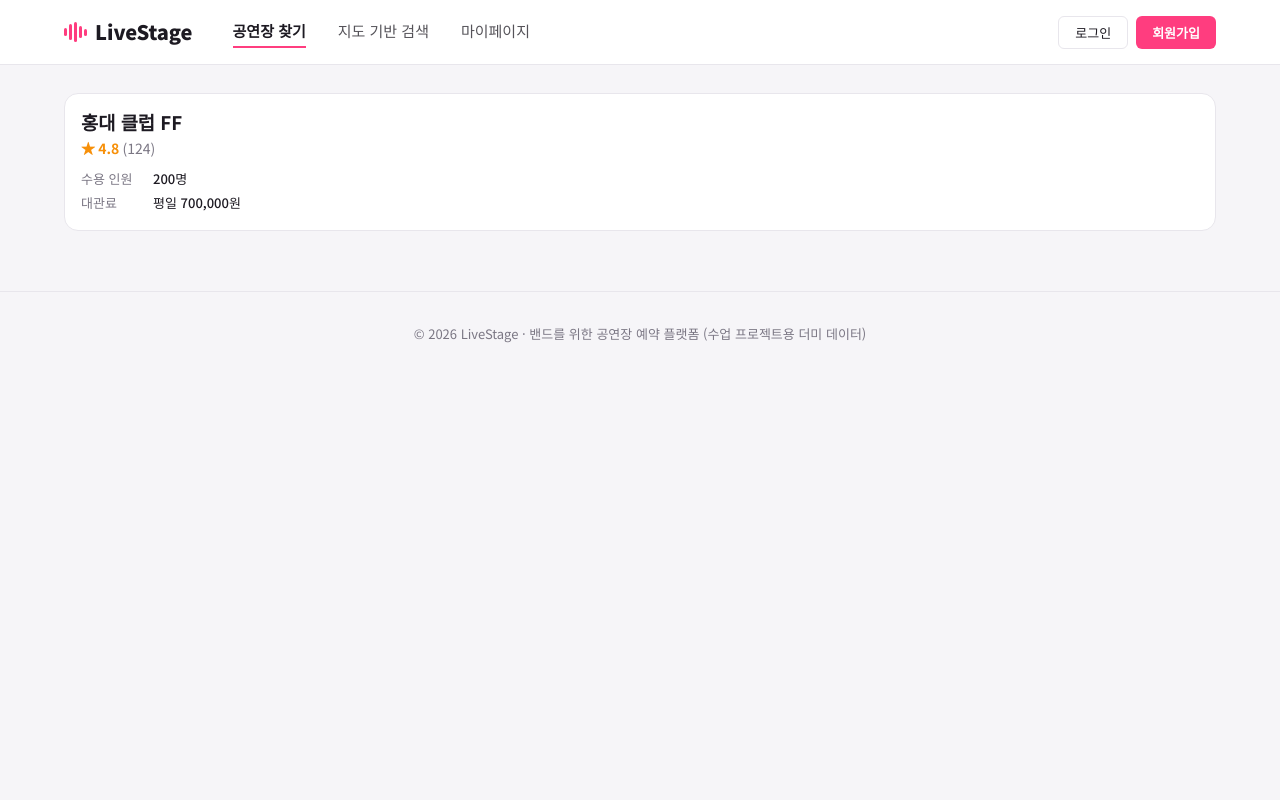
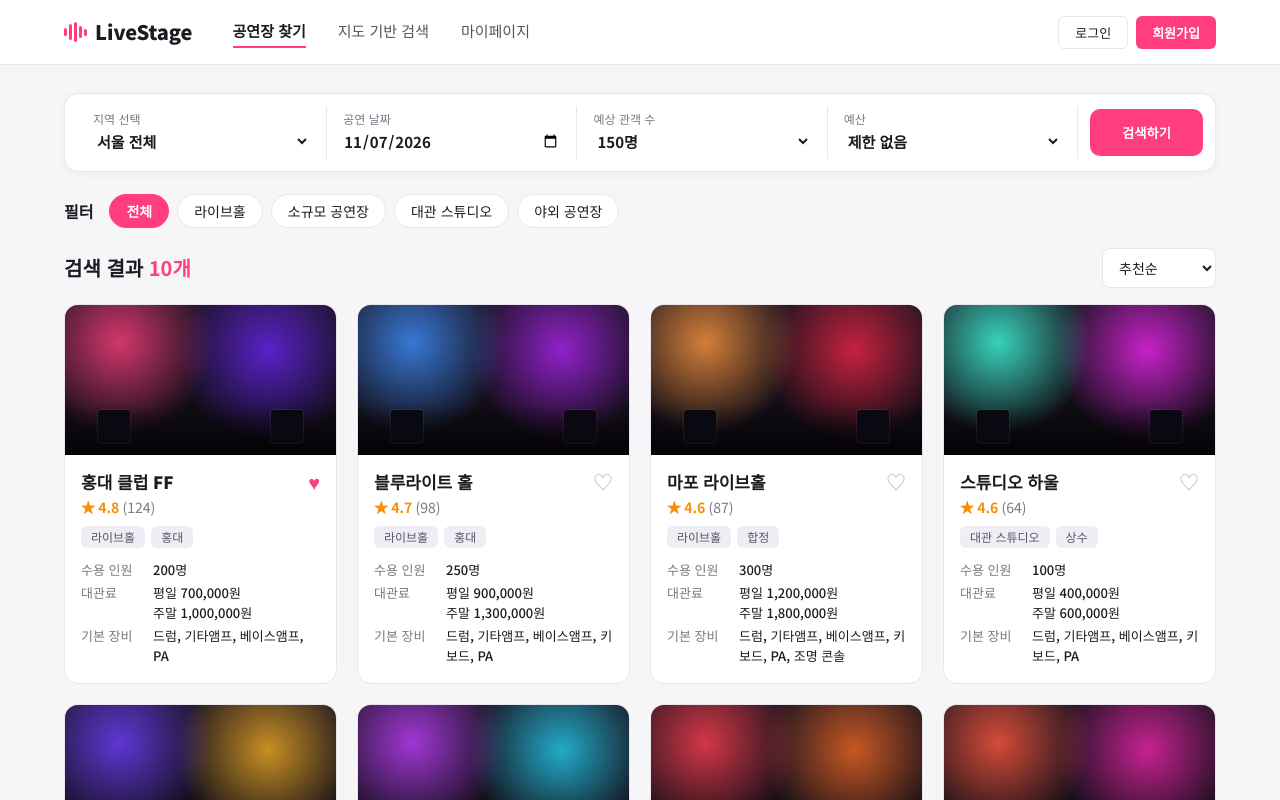
Before and after one commit to debugging-bot/livestage, a React (Vite) app: page /#/search in a window 1280 px wide. Shown: the top 800 px of the page. Built offline with nearby package versions, Linux system fonts and the light colour scheme.

Commit message:
조원3: VenueCard 데이터 연결, SearchResults 검색 필터

```diff
--- a/src/components/VenueCard.jsx
+++ b/src/components/VenueCard.jsx
@@ -1,19 +1,70 @@
-export default function VenueCard() {
+import { useNavigate } from "react-router-dom";
+import VenueImage from "./VenueImage";
+import { useReservations } from "../context/ReservationContext";
+import { dayStatus, formatPrice } from "../utils";
+export default function VenueCard({ venue, date }) {
+  const navigate = useNavigate();
+  const { reservations, isFavorite, toggleFavorite } = useReservations();
+  const status = date ? dayStatus(venue.id, date, reservations) : null;
+  const open = status === "available";
+  const go = () =>
+    navigate(`/venues/${venue.id}${date ? `?date=${date}` : ""}`);
+  const fav = isFavorite(venue.id);
   return (
-    <article className="vcard">
+    <article
+      className={`vcard ${status && !open ? "closed" : ""}`}
+      onClick={go}
+      role="link"
+      tabIndex={0}
+      onKeyDown={(e) => e.key === "Enter" && go()}
+    >
+      <VenueImage venue={venue} className="vcard-img">
+        {status && (
+          <span className={`badge ${open ? "badge-green" : "badge-red"}`}>
+            {open ? "예약 가능" : "예약 마감"}
+          </span>
+        )}
+      </VenueImage>
       <div className="vcard-body">
-        <h3>홍대 클럽 FF</h3>
+        <div className="vcard-top">
+          <h3>{venue.name}</h3>
+          <button
+            className={`heart ${fav ? "on" : ""}`}
+            aria-label="찜하기"
+            onClick={(e) => {
+              e.stopPropagation();
+              toggleFavorite(venue.id);
+            }}
+          >
+            {fav ? "♥" : "♡"}
+          </button>
+        </div>
         <div className="rating">
-          ★ 4.8 <span>(124)</span>
+          ★ {venue.rating} <span>({venue.reviewCount})</span>
+        </div>
+        <div className="tags">
+          {venue.tags.map((t) => (
+            <span key={t} className="tag">
+              {t}
+            </span>
+          ))}
         </div>
         <dl className="vinfo">
           <div>
             <dt>수용 인원</dt>
-            <dd>200명</dd>
+            <dd>{venue.capacity}명</dd>
           </div>
           <div>
             <dt>대관료</dt>
-            <dd>평일 700,000원</dd>
+            <dd>
+              평일 {formatPrice(venue.basePrice)}
+              <br />
+              주말 {formatPrice(venue.weekendPrice)}
+            </dd>
+          </div>
+          <div>
+            <dt>기본 장비</dt>
+            <dd>{venue.equipment.join(", ")}</dd>
           </div>
         </dl>
       </div>
--- a/src/pages/SearchResults.jsx
+++ b/src/pages/SearchResults.jsx
@@ -1,8 +1,92 @@
+import { useMemo, useState } from "react";
+import { useSearchParams } from "react-router-dom";
+import SearchBar from "../components/SearchBar";
 import VenueCard from "../components/VenueCard";
+import { CATEGORIES, VENUES } from "../data/venues";
+import { dayPrice } from "../utils";
+const SORTS = [
+  "추천순",
+  "가격 낮은순",
+  "가격 높은순",
+  "수용 인원순",
+  "후기 많은순",
+];
 export default function SearchResults() {
+  const [sp] = useSearchParams();
+  const region = sp.get("region") || "서울 전체";
+  const date = sp.get("date") || "";
+  const people = Number(sp.get("people") || 0);
+  const budget = Number(sp.get("budget") || 0);
+  const [cat, setCat] = useState("전체");
+  const [sort, setSort] = useState("추천순");
+  const results = useMemo(() => {
+    const list = VENUES.filter(
+      (v) =>
+        (region === "서울 전체" || v.region === region) &&
+        v.capacity >= people &&
+        (budget === 0 || dayPrice(v, date) <= budget) &&
+        (cat === "전체" || v.category === cat),
+    );
+    const sorters = {
+      추천순: (a, b) => b.rating - a.rating,
+      "가격 낮은순": (a, b) => dayPrice(a, date) - dayPrice(b, date),
+      "가격 높은순": (a, b) => dayPrice(b, date) - dayPrice(a, date),
+      "수용 인원순": (a, b) => b.capacity - a.capacity,
+      "후기 많은순": (a, b) => b.reviewCount - a.reviewCount,
+    };
+    return [...list].sort(sorters[sort]);
+  }, [region, date, people, budget, cat, sort]);
   return (
     <div className="container page">
-      <VenueCard />
+      <SearchBar
+        key={sp.toString()}
+        variant="bar"
+        initial={{
+          region,
+          date,
+          people: String(people || 150),
+          budget: String(budget),
+        }}
+      />
+      <div className="filter-row">
+        <strong>필터</strong>
+        <div className="chips">
+          {CATEGORIES.map((c) => (
+            <button
+              key={c}
+              className={`chip ${cat === c ? "active" : ""}`}
+              onClick={() => setCat(c)}
+            >
+              {c}
+            </button>
+          ))}
+        </div>
+      </div>
+      <div className="results-head">
+        <h2>
+          검색 결과 <span className="accent">{results.length}개</span>
+        </h2>
+        <select
+          value={sort}
+          onChange={(e) => setSort(e.target.value)}
+          className="sort-select"
+        >
+          {SORTS.map((s) => (
+            <option key={s}>{s}</option>
+          ))}
+        </select>
+      </div>
+      {results.length === 0 ? (
+        <div className="empty">
+          조건에 맞는 공연장이 없어요. 수용 인원이나 예산을 조정해 보세요.
+        </div>
+      ) : (
+        <div className="vgrid">
+          {results.map((v) => (
+            <VenueCard key={v.id} venue={v} date={date} />
+          ))}
+        </div>
+      )}
     </div>
   );
 }
```
